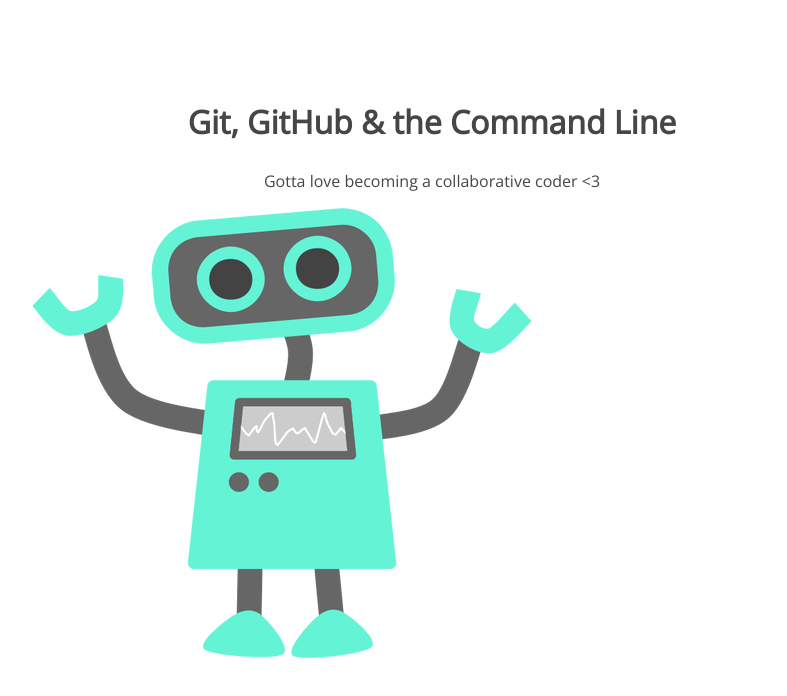
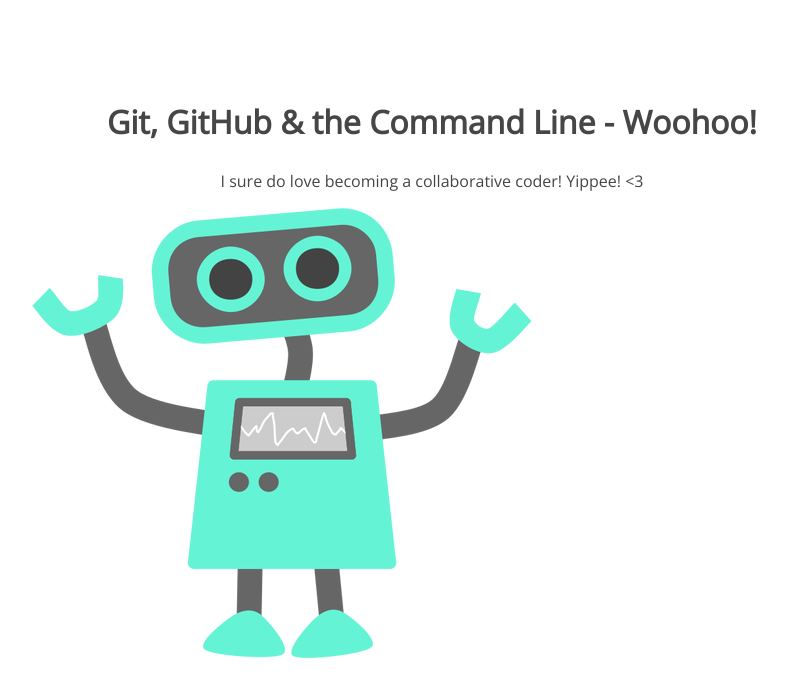
Before and after one commit to WannaLiveTilliDie/105-project, a plain HTML site: page index.html in a window 1280 px wide. Shown: the whole page, without its empty margins (208-995 px from the left). Drawn offline with nearby package versions, Linux system fonts and the light colour scheme.

Commit message:
changed h1 and p text

```diff
--- a/index.html
+++ b/index.html
@@ -8,8 +8,8 @@
 </head>
 <body>
 	<section>
-		<h1>Git, GitHub & the Command Line</h1>
-		<p>Gotta love becoming a collaborative coder <3</p>
+		<h1>Git, GitHub & the Command Line - Woohoo!</h1>
+		<p>I sure do love becoming a collaborative coder! Yippee! <3</p>
 		<img src="img/happy-blue-robot.png">
 	</section>
 </body>
```
